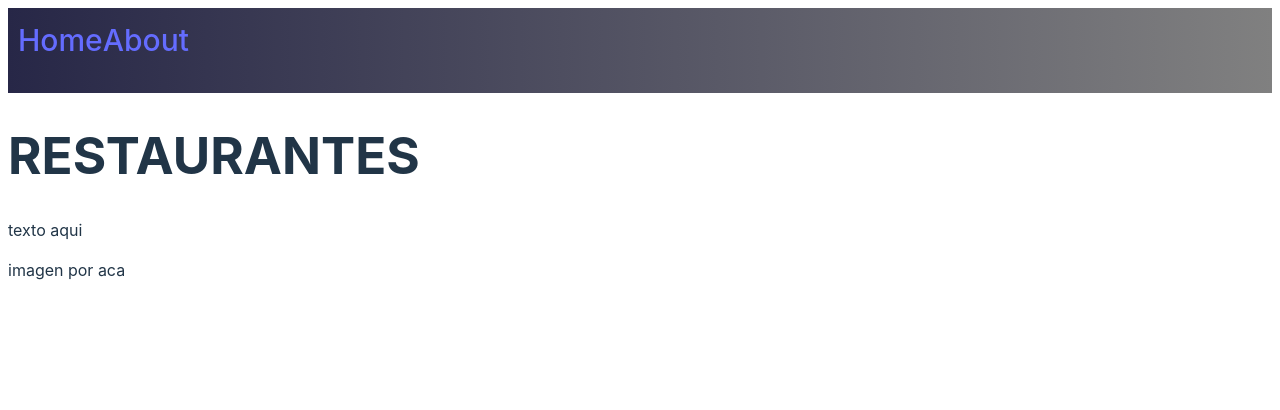
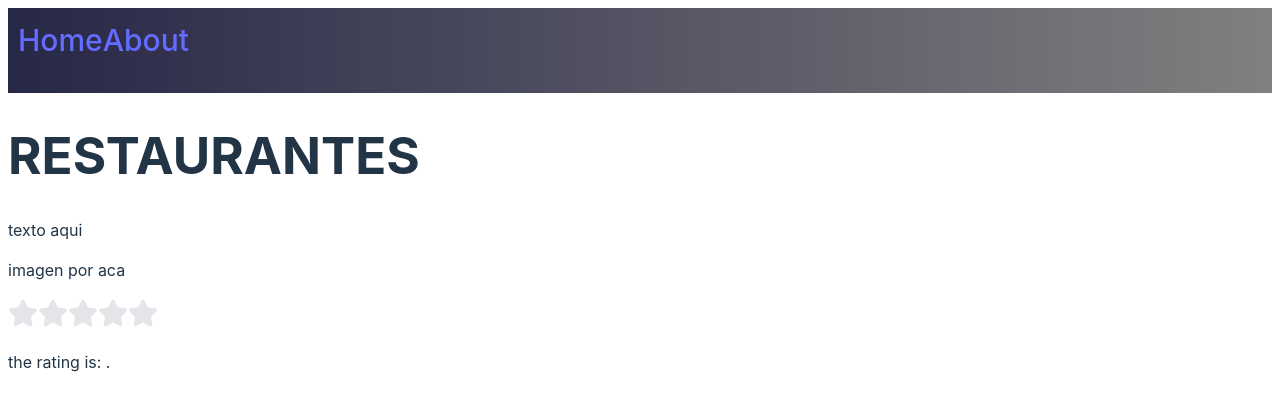
Before and after one commit to juandape/frontend-topv29-restaurantes, a React (Vite) app: page / in a window 1280 px wide. Shown: the top 410 px of the page. Built offline with nearby package versions, Linux system fonts and the light colour scheme.

Commit message:
feat: star_rating

```diff
--- a/package.json
+++ b/package.json
@@ -13,6 +13,7 @@
     "dotenv": "^16.0.3",
     "react": "^18.2.0",
     "react-dom": "^18.2.0",
+    "react-icons": "^4.8.0",
     "react-router-dom": "^6.11.1"
   },
   "devDependencies": {
--- /dev/null
+++ b/src/components/Star/Star.css
@@ -0,0 +1,8 @@
+.Input_Star{
+    display: none;
+}
+
+.Star{
+    cursor: pointer;
+    transition: color 200ms;
+}
--- /dev/null
+++ b/src/components/Star/Star.jsx
@@ -0,0 +1,44 @@
+import React, { useState } from 'react'
+import {FaStar} from 'react-icons/fa'
+import './Star.css'
+
+function Star() {
+  const [rating, setRating]=useState(null);
+  const [hover, setHover]=useState(null);
+  const handleclick = (event)=>{
+    const { value } = event.target;
+    setRating(value);
+  };
+
+  return (
+    <div>
+      {[...Array(5)].map((star, item)=>{
+        const ratingValue = item + 1;
+        return (
+          <label>
+            <input
+              type="radio"
+              name="rating"
+              className="Input_Star"
+              value={ratingValue}
+              onClick={handleclick}
+            />
+
+            <FaStar
+              className="Star"
+              color={ratingValue <= (hover || rating) ? 'ffc600' : '#e4e5e9'}
+              size={30}
+              onMouseEnter={()=> setHover(ratingValue)}
+              onMouseLeave={()=> setHover(null)}
+            />
+          </label>
+        );
+        })}
+        <p>the rating is: {rating}.</p>
+
+
+    </div>
+  )
+}
+
+export default Star
--- a/src/layout/root.jsx
+++ b/src/layout/root.jsx
@@ -1,5 +1,6 @@
 import { Outlet, useNavigation } from 'react-router-dom';
 import React from 'react';
+import Star from '../components/Star/Star';
 
 import Header from '../components/header/Header';
 
@@ -9,6 +10,7 @@
     <>
       <Header />
       <main>{navigation.state === 'loading' ? 'Loading...' : <Outlet />}</main>
+      <Star />
     </>
   );
 }
```
Also changed, not shown: 1 other file (tests, documents, lock files or other folders).
